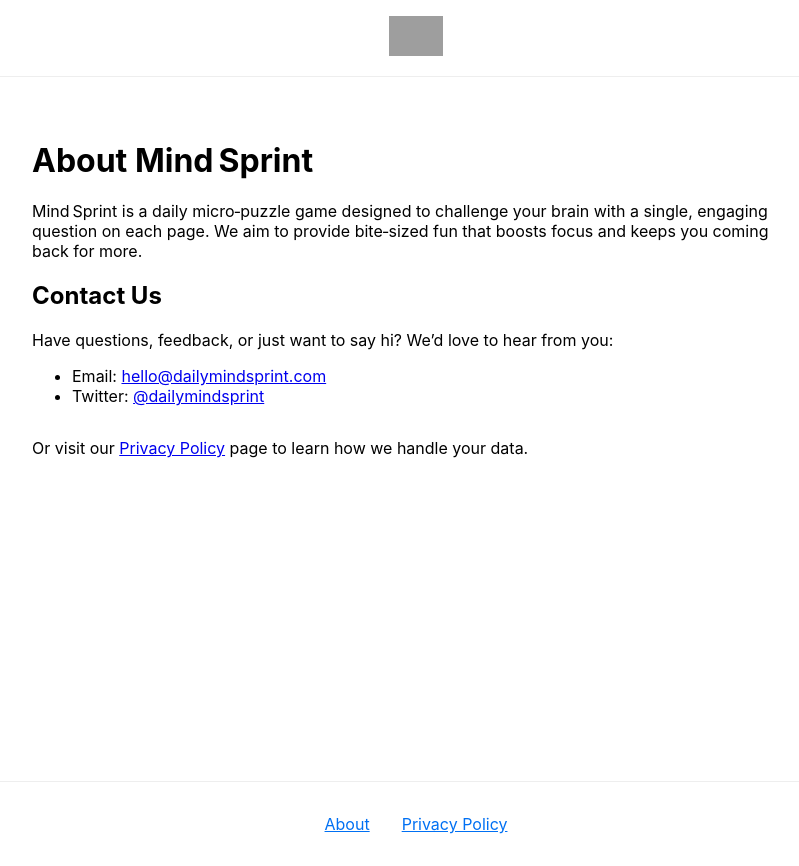
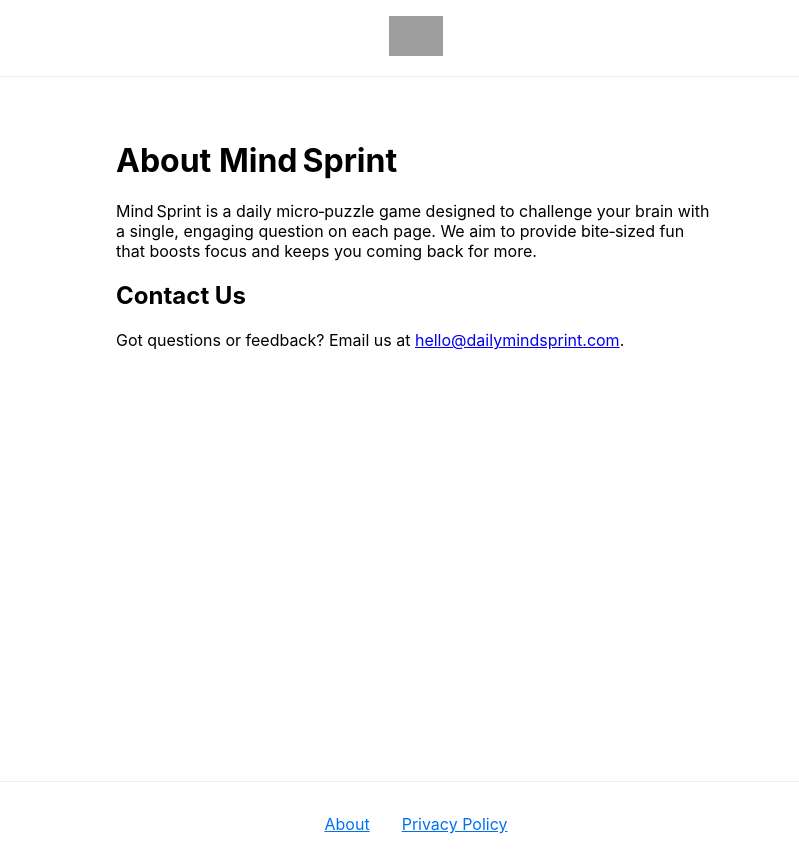
Before and after one commit to justinchase1984/mind-sprint, a Next.js app: page /about in a window 1280 px wide. Shown: the whole page, without its empty margins (224-1023 px from the left). Built offline with nearby package versions, Linux system fonts and the light colour scheme; no server answers; grey boxes are pictures that could not be loaded.

Commit message:
Update about.tsx

```diff
--- a/pages/about.tsx
+++ b/pages/about.tsx
@@ -1,6 +1,5 @@
 // pages/about.tsx
 import Head from 'next/head'
-import Link from 'next/link'
 
 export default function About() {
   return (
@@ -13,7 +12,7 @@ export default function About() {
         />
       </Head>
 
-      <main style={{ maxWidth: 800, margin: '2rem auto', padding: '0 1rem' }}>
+      <div style={{ maxWidth: 600, margin: '2rem auto', padding: '0 1rem' }}>
         <h1>About Mind Sprint</h1>
         <p>
           Mind Sprint is a daily micro‑puzzle game designed to challenge your
@@ -24,36 +23,12 @@ export default function About() {
 
         <h2>Contact Us</h2>
         <p>
-          Have questions, feedback, or just want to say hi? We’d love to hear
-          from you:
+          Got questions or feedback? Email us at{' '}
+          <a href="mailto:hello@dailymindsprint.com">
+            hello@dailymindsprint.com
+          </a>.
         </p>
-        <ul>
-          <li>
-            Email:{' '}
-            <a href="mailto:hello@dailymindsprint.com">
-              hello@dailymindsprint.com
-            </a>
-          </li>
-          <li>
-            Twitter:{' '}
-            <a
-              href="https://twitter.com/dailymindsprint"
-              target="_blank"
-              rel="noopener noreferrer"
-            >
-              @dailymindsprint
-            </a>
-          </li>
-        </ul>
-
-        <p style={{ marginTop: '2rem' }}>
-          Or visit our&nbsp;
-          <Link href="/privacy">
-            <a>Privacy Policy</a>
-          </Link>
-          &nbsp;page to learn how we handle your data.
-        </p>
-      </main>
+      </div>
     </>
   )
 }
```
